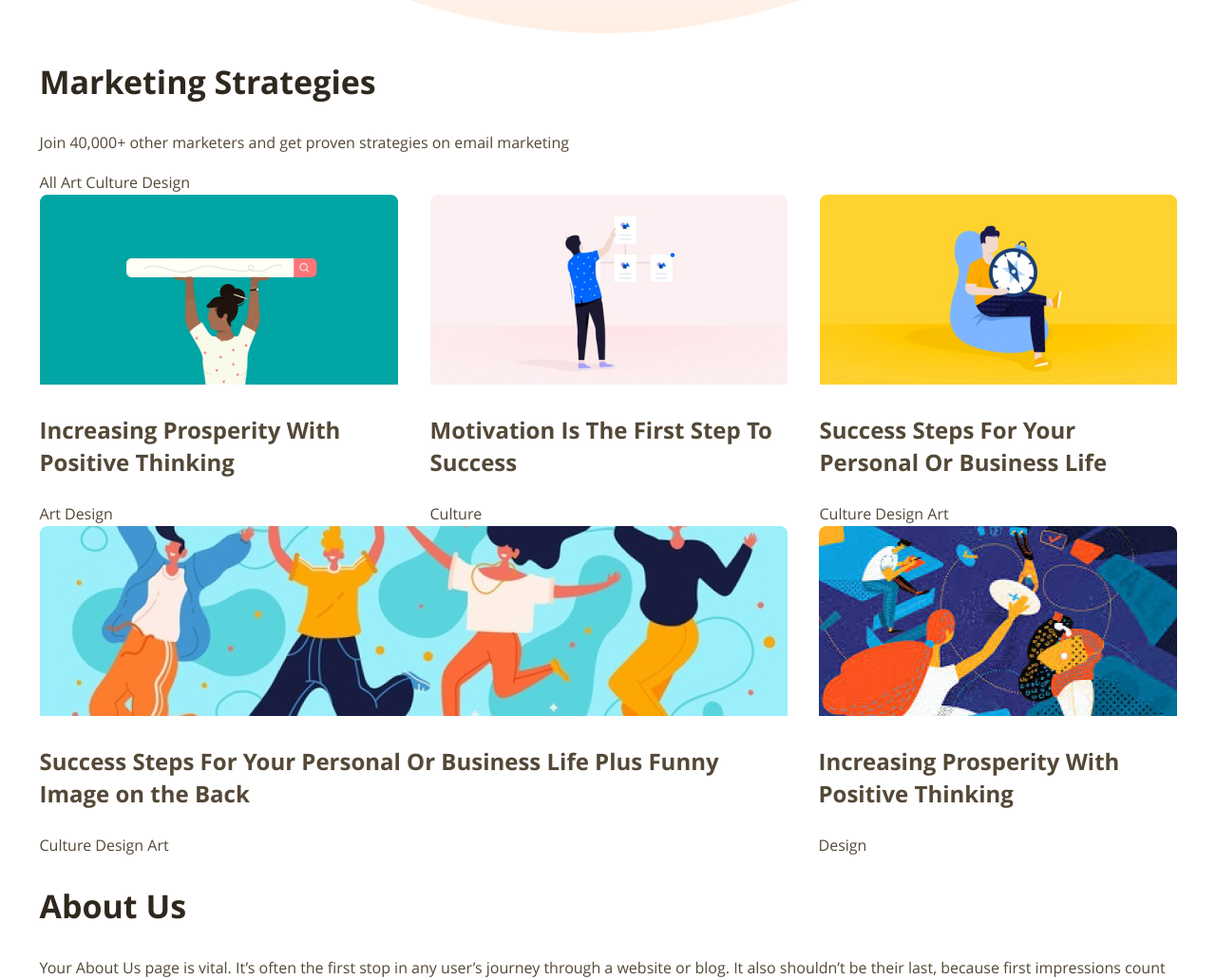
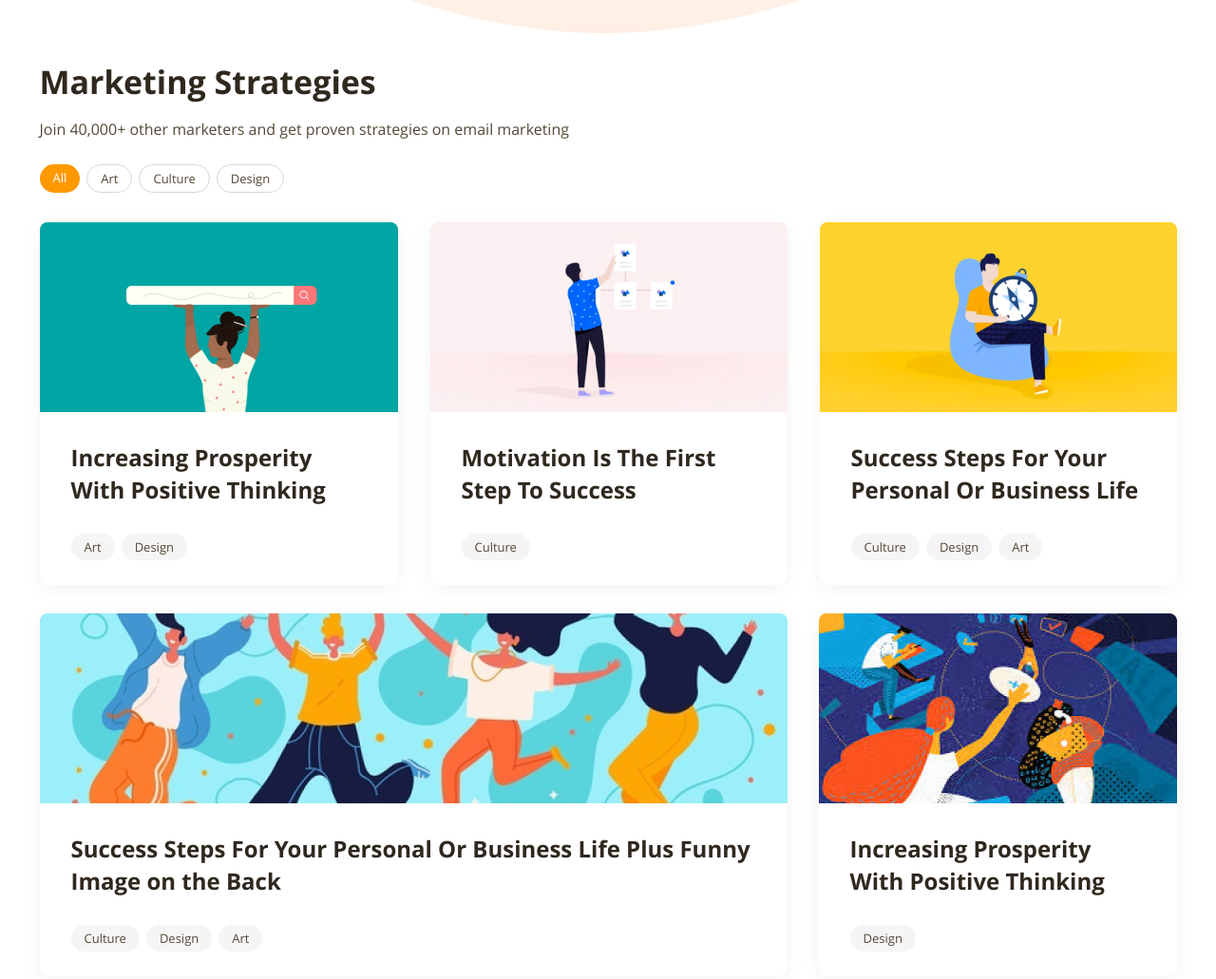
Before and after one commit to eprikhodko/productly, a website built with webpack: page src/index.html in a window 1280 px wide. Shown: the part 1000-2031 px from the top of the page at 95% size. Built offline with nearby package versions, Linux system fonts and the light colour scheme; files whose address does not match are found by name.

Commit message:
feat: create styles for strategies block

```diff
--- a/src/index.html
+++ b/src/index.html
@@ -125,25 +125,27 @@
             Join 40,000+ other marketers and get proven strategies on email
             marketing
           </p>
-          <div class="strategies__tags">
+          <div class="strategies__tags tags">
             <span class="tag tag_selected">All</span>
             <span class="tag tag_bordered">Art</span>
             <span class="tag tag_bordered">Culture</span>
             <span class="tag tag_bordered">Design</span>
           </div>
-          <div class="layout-3-column">
+          <div class="layout-3-column strategy-wrapper">
             <article class="strategy block-shadowed">
               <img
                 class="strategy__image"
                 src="./assets/img/strategies/1.jpg"
                 alt="strategy"
               />
+              <div class="strategy__content">
                 <h3 class="strategy__name">
                   Increasing Prosperity With Positive Thinking
                 </h3>
                 <div class="strategy__tags tags">
                   <span class="tag tag_colored">Art</span>
                   <span class="tag tag_colored">Design</span>
+                </div>
               </div>
             </article>
             <article class="strategy block-shadowed">
@@ -152,11 +154,13 @@
                 src="./assets/img/strategies/2.jpg"
                 alt="strategy"
               />
+              <div class="strategy__content">
                 <h3 class="strategy__name">
                   Motivation Is The First Step To Success
                 </h3>
                 <div class="strategy__tags tags">
                   <span class="tag tag_colored">Culture</span>
+                </div>
               </div>
             </article>
             <article class="strategy block-shadowed">
@@ -165,6 +169,7 @@
                 src="./assets/img/strategies/3.jpg"
                 alt="strategy"
               />
+              <div class="strategy__content">
                 <h3 class="strategy__name">
                   Success Steps For Your Personal Or Business Life
                 </h3>
@@ -173,6 +178,7 @@
                   <span class="tag tag_colored">Design</span>
                   <span class="tag tag_colored">Art</span>
                 </div>
+              </div>
             </article>
             <article class="strategy strategy_wide block-shadowed">
               <img
@@ -180,6 +186,7 @@
                 src="./assets/img/strategies/4.jpg"
                 alt="strategy"
               />
+              <div class="strategy__content">
                 <h3 class="strategy__name">
                   Success Steps For Your Personal Or Business Life Plus Funny
                   Image on the Back
@@ -189,6 +196,7 @@
                   <span class="tag tag_colored">Design</span>
                   <span class="tag tag_colored">Art</span>
                 </div>
+              </div>
             </article>
             <article class="strategy block-shadowed">
               <img
@@ -196,11 +204,13 @@
                 src="./assets/img/strategies/5.jpg"
                 alt="strategy"
               />
+              <div class="strategy__content">
                 <h3 class="strategy__name">
                   Increasing Prosperity With Positive Thinking
                 </h3>
                 <div class="strategy__tags tags">
                   <span class="tag tag_colored">Design</span>
+                </div>
               </div>
             </article>
           </div>
--- a/src/scss/base/_base.scss
+++ b/src/scss/base/_base.scss
@@ -23,9 +23,7 @@ h2 {
 }
 
 h3 {
-  font-weight: bold;
-  font-size: 24px;
-  line-height: 34px;
+  @include font(rem(24px), line-height(34px, 24px), 700, $color-heading);
 }
 
 h4 {
@@ -37,3 +35,8 @@ h5 {
   font-size: 16px;
   line-height: 26px;
 }
+
+.block-shadowed {
+  border-radius: 10px;
+  box-shadow: 0 4px 20px rgba(0, 0, 0, 0.05);
+}
--- /dev/null
+++ b/src/scss/base/_tags.scss
@@ -0,0 +1,29 @@
+@use '../abstracts' as *;
+
+.tags {
+  display: flex;
+
+  > * {
+    margin-right: 7px;
+  }
+}
+
+.tag {
+  @include font(rem(13px), line-height(28px, 13px), 400);
+  padding: 0 14px;
+  border-radius: 90px;
+  cursor: pointer;
+
+  &_selected {
+    color: $color-light;
+    background: $color-primary;
+  }
+
+  &_bordered {
+    border: 1px solid $color-border;
+  }
+
+  &_colored {
+    background: $color-tag;
+  }
+}
--- /dev/null
+++ b/src/scss/components/_strategies.scss
@@ -0,0 +1,25 @@
+.strategies__title {
+  margin-bottom: 14px;
+}
+
+.strategies__description {
+  margin: 0 0 24px;
+}
+
+.strategies__tags {
+  margin-bottom: 31px;
+}
+
+.strategy-wrapper {
+  > * {
+    margin-bottom: 30px;
+  }
+}
+
+.strategy__content {
+  padding: 24px 33px 26px;
+}
+
+.strategy__name {
+  margin: 0 0 29px;
+}
--- a/src/scss/main.scss
+++ b/src/scss/main.scss
@@ -4,12 +4,14 @@
 @use 'base/base';
 @use 'base/buttons';
 @use 'base/icons';
+@use 'base/tags';
 
 // Components
 @use 'components/promo';
 @use 'components/contact-us';
 @use 'components/navigation';
 @use 'components/tools';
+@use 'components/strategies';
 
 // Layout
 @use 'layout/wrapper';
```
Lines whose indentation alone changed are shown as unchanged.
